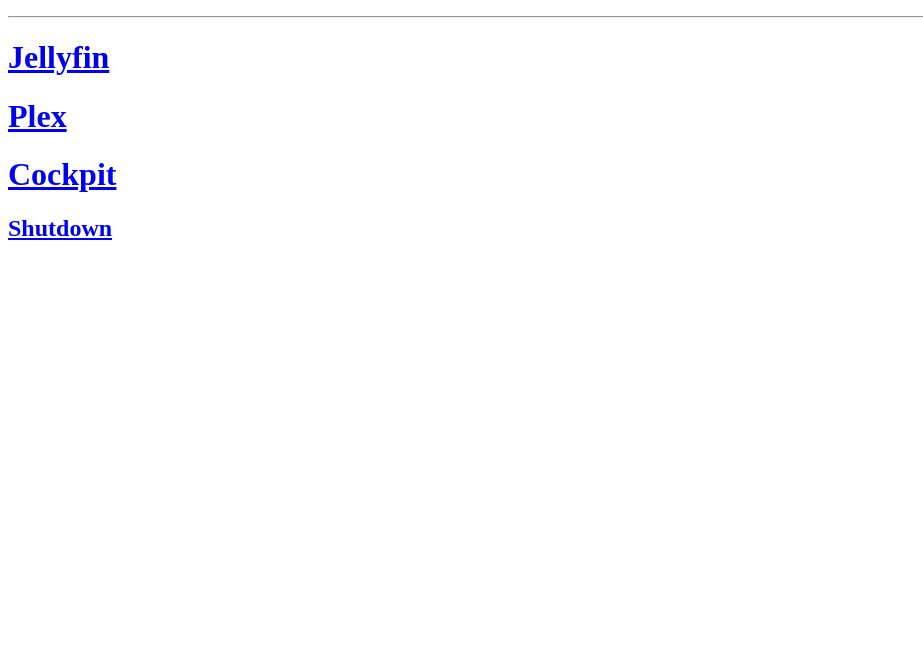
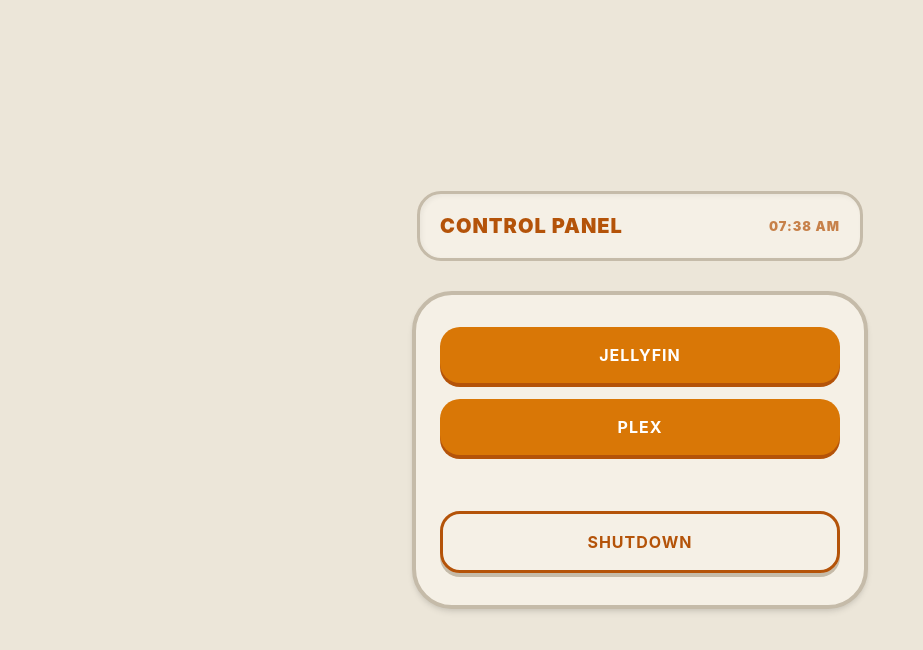
Before and after one commit to Bacce/systemStatusScreen, a plain HTML site: page landing/index.html in a window 1280 px wide. Shown: the whole page, without its empty margins (0-923 px from the left). Drawn offline with Linux system fonts and the light colour scheme; no server answers.

Commit message:
fix landing page design

```diff
--- a/landing/index.html
+++ b/landing/index.html
@@ -1,58 +1,191 @@
 <!DOCTYPE html>
 <html lang="en">
-  <head>
-    <meta charset="UTF-8" />
-    <meta http-equiv="X-UA-Compatible" content="IE=edge" />
-    <meta name="viewport" content="width=device-width, initial-scale=1.0" />
-    <title>Homelab landing page</title>
+
+<head>
+    <meta charset="UTF-8">
+    <meta name="viewport" content="width=device-width, initial-scale=1.0">
+    <title>Homelab Landing</title>
     <style>
-#container {
-            display: flex;
+        :root {
+            --bg-color: #ece6d9;
+            --panel-color: #f5f0e6;
+            --accent-orange: #d97706;
+            --muted-orange: #b45309;
+            --text-dark: #4a4a4a;
+            --border-color: #c5bba9;
+            --shadow: 0 4px 6px -1px rgba(0, 0, 0, 0.1), 0 2px 4px -1px rgba(0, 0, 0, 0.06);
+            --inset-shadow: inset 2px 2px 5px rgba(0, 0, 0, 0.05);
         }
 
-        .title {
-            font-size: 16px;
-            font-weight: bold;
-        }
-        .status {
-            font-weight: normal;
-            font-size: 12px;
+        body {
+            margin: 0;
+            padding: 0;
+            display: flex;
+            background-color: var(--bg-color);
+            color: var(--text-dark);
+            font-family: -apple-system, BlinkMacSystemFont, "Segoe UI", Roboto, Helvetica, Arial, sans-serif;
+            display: flex;
+            flex-direction: column;
+            justify-content: center;
+            align-items: center;
+            min-height: 100vh;
+            text-transform: uppercase;
+            letter-spacing: 1px;
         }
 
-        .cover {
-            width: 100px;
-            margin-right: 10px;
+        .status-display {
+            position: relative;
+            width: 90%;
+            max-width: 400px;
+            margin-bottom: 30px;
+            padding: 20px;
+            border: 3px solid var(--border-color);
+            border-radius: 24px;
+            text-align: center;
+            font-size: 0.9rem;
+            background: var(--panel-color);
+            box-shadow: var(--inset-shadow);
+        }
+
+        .status-display .title {
+            font-weight: bold;
+            color: var(--muted-orange);
+            display: block;
+            margin-bottom: 5px;
+        }
+
+        .status-display .status {
+            font-weight: normal;
+            font-size: 0.8rem;
+            opacity: 0.7;
+        }
+
+        .status-display .cover {
+            width: 60px;
+            height: 60px;
+            object-fit: cover;
+            margin-bottom: 10px;
+            border-radius: 12px;
+            border: 2px solid var(--border-color);
+        }
+
+        .ui-container {
+            display: flex;
+            flex-direction: column;
+            gap: 16px;
+            align-items: center;
+            width: 90%;
+            max-width: 400px;
+            padding: 32px 24px;
+            border: 4px solid var(--border-color);
+            border-radius: 40px;
+            background: var(--panel-color);
+            box-shadow: var(--shadow);
+        }
+
+        .ui-title {
+            font-size: 1rem;
+            margin-bottom: 8px;
+            color: var(--muted-orange);
+            font-weight: 900;
+            text-align: center;
+            opacity: 0.8;
+        }
+
+        .retro-btn {
+            position: relative;
+            width: 100%;
+            padding: 18px 0;
+            background: var(--accent-orange);
+            color: white;
+            border: none;
+            font-family: inherit;
+            font-weight: bold;
+            font-size: 1rem;
+            cursor: pointer;
+            transition: background 0.2s ease;
+            text-align: center;
+            text-decoration: none;
+            border-radius: 20px;
+            box-shadow: 0 4px 0 var(--muted-orange);
+            display: block;
+            box-sizing: border-box;
+        }
+
+        .retro-btn:active {
+            transform: translateY(2px);
+            box-shadow: 0 2px 0 var(--muted-orange);
+        }
+
+        .retro-btn.alt {
+            background: transparent;
+            color: var(--muted-orange);
+            border: 3px solid var(--muted-orange);
+            box-shadow: 0 4px 0 var(--border-color);
+        }
+
+        .retro-btn.alt:active {
+            transform: translateY(2px);
+            box-shadow: 0 2px 0 var(--border-color);
         }
     </style>
-  </head>
-  <body>
-        <div id="container"></div>
-    <hr/>
+</head>
 
-    <h1><a href="http://192.168.68.60:8096/web/index.html">Jellyfin</a></h1>
-    <h1><a href="http://192.168.68.60:32400/web/index.html">Plex</a></h1>
-    <h1><a href="https://192.168.68.60:9090/">Cockpit</a></h1>
-    <h2><a href="http://192.168.68.60:12345/">Shutdown</a></h2>
+<body>
+
+    <div id="status-display" class="status-display">
+        <div id="status-header"
+            style="font-size: 20px; font-weight: 900; color: var(--muted-orange); display: flex; justify-content: space-between; align-items: center;">
+            <span>Control Panel</span>
+            <span id="current-time" style="font-size: 0.8rem; opacity: 0.7;"></span>
+        </div>
+    </div>
+
+    <div class="ui-container">
+        <div class="ui-title" style="display:none;">Control Panel</div>
+
+        <a href="http://192.168.68.60:8096/web/index.html" class="retro-btn">Jellyfin</a>
+        <a href="http://192.168.68.60:32400/web/index.html" class="retro-btn">Plex</a>
+        <div style="height: 24px;"></div>
+        <a href="http://192.168.68.60:12345/" class="retro-btn alt">Shutdown</a>
+    </div>
 
     <script>
-        const target = document.getElementById('container');
-        fetch("http://192.168.68.60:32400/status/sessions?X-Plex-Token=xVQw-6q7uAeh386UYxg7",{headers:{"accept":"application/json"}})
-            .then(response => response.json())
-            .then((data)=>{
-                if(data.MediaContainer.size>0) {
-                    const meta = data.MediaContainer.Metadata[0];
-                    //TODO: If movie vs series
-                    if(meta.type==="movie") {
-target.innerHTML = `<img class="cover" src="http://192.168.68.60:32400${meta.thumb}"/><p class="title">${meta.title} <span class="status">(${meta.Player.state})</span></p>`;
-                    }
-                    else if(meta.type==="episode") {
-target.innerHTML = `<img class="cover" src="http://192.168.68.60:32400${meta.parentThumb}"/><p class="title">${meta.grandparentTitle} <span class="status">(${meta.Player.state})</span><br/>${meta.parentTitle}<br/>${meta.title}</p>`;
-                    }
-                }
-                else {
-                    target.innerHTML = "Nothing is playing right now.";
-                }
-            });
+        function updateTime() {
+            const el = document.getElementById('current-time');
+            if (!el) return;
+            const now = new Date();
+            el.textContent = now.toLocaleTimeString([], { hour: '2-digit', minute: '2-digit' });
+        }
+        setInterval(updateTime, 1000);
+        updateTime();
+
+        // Plex status update
+
+        //const target = document.getElementById('status-content');
+
+        // fetch("http://192.168.68.60:32400/status/sessions?X-Plex-Token=xVQw-6q7uAeh386UYxg7",
+        //     { headers: { "accept": "application/json" } })
+        //     .then(response => response.json())
+        //     .then((data) => {
+        //         if (data.MediaContainer && data.MediaContainer.size > 0) {
+        //             const meta = data.MediaContainer.Metadata[0];
+        //             if (meta.type === "movie") {
+        //                 target.innerHTML = `<img class="cover" src="http://192.168.68.60:32400\${meta.thumb}"/><p class="title">\${meta.title} <span class="status"> (\${meta.Player.state})</span></p>`;
+        //             }
+        //             else if (meta.type === "episode") {
+        //                 target.innerHTML = `<img class="cover" src="http://192.168.68.60:32400\${meta.parentThumb}"/><p class="title">\${meta.grandparentTitle} <span class="status"> (\${meta.Player.state})</span><br/>\${meta.parentTitle}<br/>\${meta.title}</p>`;
+        //             }
+        //         }
+        //         else {
+        //             target.innerHTML = "System Idle: No Active Sessions";
+        //         }
+        //     })
+        //     .catch(err => {
+        //         target.innerHTML = "Status Link Offline";
+        //         console.error(err);
+        //     });
     </script>
-  </body>
+</body>
+
 </html>
```
